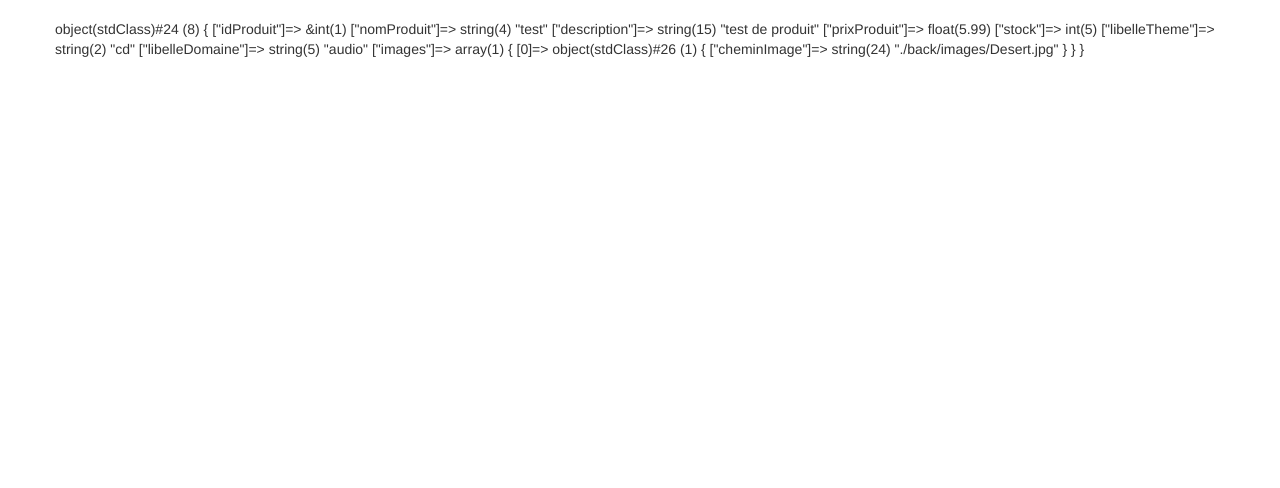
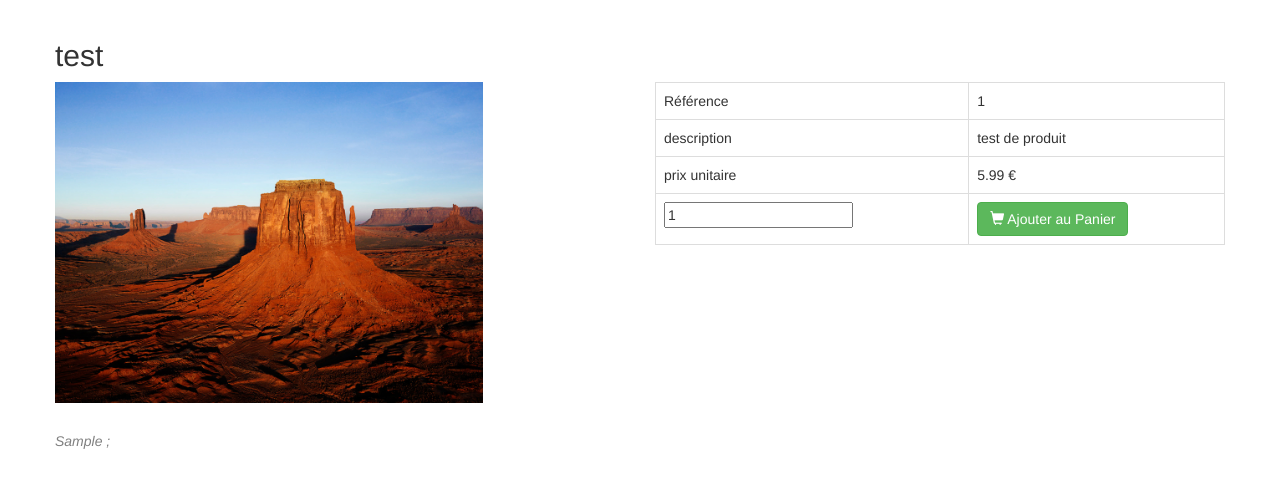
Before and after one commit to rLaffuge/theWood, a PHP site: page /index.php?route=produit&id=1 in a window 1280 px wide. Shown: the part 51-539 px from the top of the page. Run offline with PHP 8.4, Linux system fonts and the light colour scheme; data comes from the database, SQL or seed files in the repository; tables that the repository leaves empty hold one stand-in row (values such as "Sample post").

Commit message:
Page produit finalisée

```diff
--- a/back/Controllers/C_liste_produits.php
+++ /dev/null
@@ -1,6 +0,0 @@
-<?php
-
-    include("./back/Models/M_liste_produits.php");
-    include("./front/views/V_liste_produits.php");
-
-?>
--- a/back/Models/M_accueil.php
+++ b/back/Models/M_accueil.php
@@ -31,8 +31,4 @@
         $d->themes = $res_theme->fetchAll(PDO::FETCH_OBJ);
     }
 
-    /*echo "<pre>";
-    var_dump($domaines);
-    echo "</pre>";*/
-
 ?>
--- a/back/Models/M_produit.php
+++ b/back/Models/M_produit.php
@@ -28,6 +28,10 @@ $requete_image = "SELECT imageproduit.cheminImage
                       FROM imageproduit
                       WHERE idProduit = :id;";
 
+    $requete_tag = "SELECT libelleTag FROM tag
+                    INNER JOIN produit_tag ON tag.idTag = produit_tag.idTag
+                    WHERE idProduit = :id;";
+
     $res_produit = $db->getConnexion()->prepare($requete_produit);
 
     $res_produit->bindParam(":id", $id, PDO::PARAM_INT);
@@ -44,6 +48,12 @@ $res_image->execute();
 
     $produit->images = $res_image->fetchAll(PDO::FETCH_OBJ);
 
-var_dump($produit);
+    $res_tag = $db->getConnexion()->prepare($requete_tag);
+
+    $res_tag->bindParam(":id", $produit->idProduit, PDO::PARAM_INT);
+
+    $res_tag->execute();
+
+    $produit->tags = $res_tag->fetchAll(PDO::FETCH_OBJ);
 
 ?>
--- a/front/css/style.css
+++ b/front/css/style.css
@@ -59,3 +59,17 @@
 .bonjour{
     color: #9d9d9d;
 }
+
+.image_principale{
+    width:75% !important;
+}
+
+.images_secondaires>a>img{
+    width:25%;
+}
+
+.tags{
+    margin-top:5%;
+    font-style: italic;
+    color:grey;
+}
--- a/front/views/V_produit.php
+++ b/front/views/V_produit.php
@@ -1,11 +1,88 @@
-<?php
-/**
- * Created by PhpStorm.
- * User: user
- * Date: 08/02/2016
- * Time: 17:31
- */
+<h2><?php echo $produit->nomProduit; ?></h2>
+<div class="row">
 
+    <div class="col-lg-6">
+        <p>
+            <a href="#modal-id" data-toggle="modal"><img src="<?php echo $produit->images[0]->cheminImage; ?>" alt="image principale" class="image_principale" /></a>
+        </p>
 
+        <div class="images_secondaires">
+            <?php for($i=1;$i<sizeof($produit->images);$i++){ ?>
+            <a href="#modal-id" data-toggle="modal"><img src="<?php echo $produit->images[$i]->cheminImage; ?>" /></a>
+            <?php } ?>
+        </div>
 
-?>
+        <div class="tags">
+            <?php foreach($produit->tags as $tag){ echo $tag->libelleTag." ; "; } ?>
+        </div>
+    </div>
+
+    <div class="col-lg-6">
+        <form method="post" action="index.php?route=ajout_panier">
+        <table class="table table-bordered">
+            <tr>
+                <td>Référence</td>
+                <td><?php echo $produit->idProduit; ?><input type="hidden" value="<?php echo $produit->idProduit; ?>"/></td>
+            </tr>
+            <tr>
+                <td>description</td>
+                <td><?php echo $produit->description; ?></td>
+            </tr>
+            <tr>
+                <td>prix unitaire</td>
+                <td><?php echo $produit->prixProduit; ?> €</td>
+            </tr>
+            <tr>
+                <td><input type="number" name="nb_produit" value="1" /></td>
+                <td><button type="submit" class="btn btn-success"><i class="glyphicon glyphicon-shopping-cart"></i> Ajouter au Panier</button></td>
+            </tr>
+        </table>
+        </form>
+
+    </div>
+
+    <div class="modal fade" id="modal-id">
+    	<div class="modal-dialog">
+    		<div class="modal-content">
+    			<div class="modal-header">
+                    Images - <?php echo $produit->nomProduit; ?>
+    				<button type="button" class="close" data-dismiss="modal" aria-hidden="true">&times;</button>
+    			</div>
+    			<div class="modal-body">
+                    <div id="myCarousel" class="carousel slide" data-ride="carousel">
+                        <!-- Indicators -->
+                        <ol class="carousel-indicators">
+                            <li data-target="#myCarousel" class="active" data-slide-to="0"></li>
+                            <?php for($i=1;$i<sizeof($produit->images);$i++){ ?>
+                            <li data-target="#myCarousel" data-slide-to="<?php echo $i; ?>" ></li>
+                            <?php } ?>
+                        </ol>
+
+                        <!-- Wrapper for slides -->
+                        <div class="carousel-inner" role="listbox">
+                            <div class="item active">
+                                <img src="<?php echo $produit->images[0]->cheminImage; ?>">
+                            </div>
+                            <?php for($i=1;$i<sizeof($produit->images);$i++){ ?>
+                                <div class="item">
+                                    <img src="<?php echo $produit->images[$i]->cheminImage; ?>">
+                                </div>
+                            <?php } ?>
+                        </div>
+
+                        <!-- Left and right controls -->
+                        <a class="left carousel-control" href="#myCarousel" role="button" data-slide="prev">
+                            <span class="glyphicon glyphicon-chevron-left" aria-hidden="true"></span>
+                            <span class="sr-only">Previous</span>
+                        </a>
+                        <a class="right carousel-control" href="#myCarousel" role="button" data-slide="next">
+                            <span class="glyphicon glyphicon-chevron-right" aria-hidden="true"></span>
+                            <span class="sr-only">Next</span>
+                        </a>
+                    </div>
+    			</div>
+    		</div><!-- /.modal-content -->
+    	</div><!-- /.modal-dialog -->
+    </div><!-- /.modal -->
+
+</div>
--- a/index.php
+++ b/index.php
@@ -10,7 +10,6 @@ session_start();
 include $_SERVER["DOCUMENT_ROOT"] . "/theWood/back/Controllers/C_accueil.php";
 
 ?>
-
 <!DOCTYPE html>
 <html lang="fr">
 <head>
@@ -21,6 +20,11 @@ include $_SERVER["DOCUMENT_ROOT"] . "/theWood/back/Controllers/C_accueil.php";
 
     <!-- Bootstrap -->
     <link href="./front/css/bootstrap.min.css" rel="stylesheet">
+    <link href="./front/fonts/glyphicons-halflings-regular.eot">
+    <link href="./front/fonts/glyphicons-halflings-regular.svg">
+    <link href="./front/fonts/glyphicons-halflings-regular.woff">
+    <link href="./front/fonts/glyphicons-halflings-regular.woff2">
+    <link href="./front/fonts/glyphicons-halflings-regular.ttf">
     <link href="./front/css/style.css" rel="stylesheet">
 
 
```
Also changed, not shown: back/Controllers/C_produits.php (+11 -0 lines), back/Models/M_liste_produits.php (+18 -3 lines), front/views/V_liste_produits.php (+15 -8 lines), back/images/Koala.jpg (added). Lines whose indentation alone changed are shown as unchanged.
